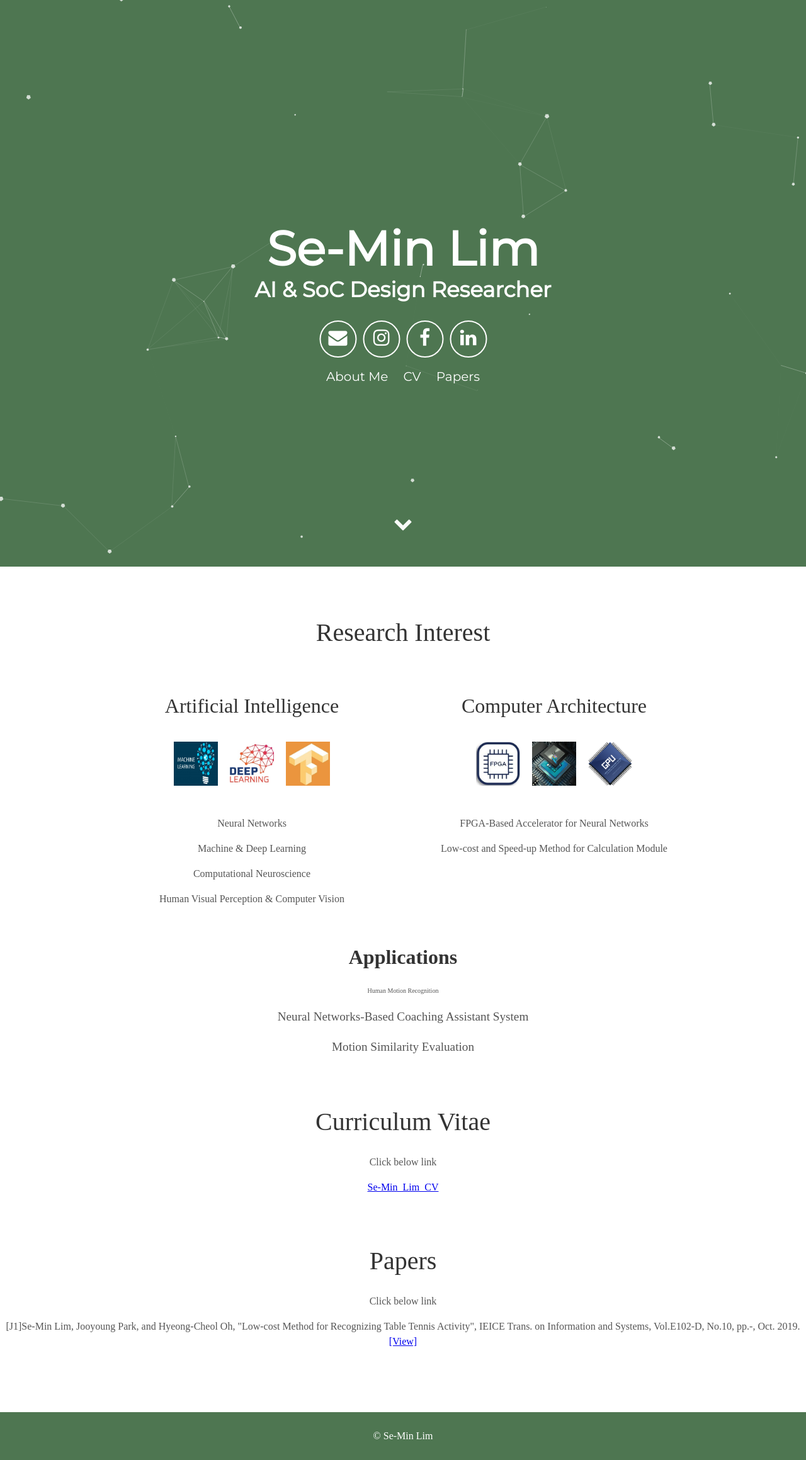
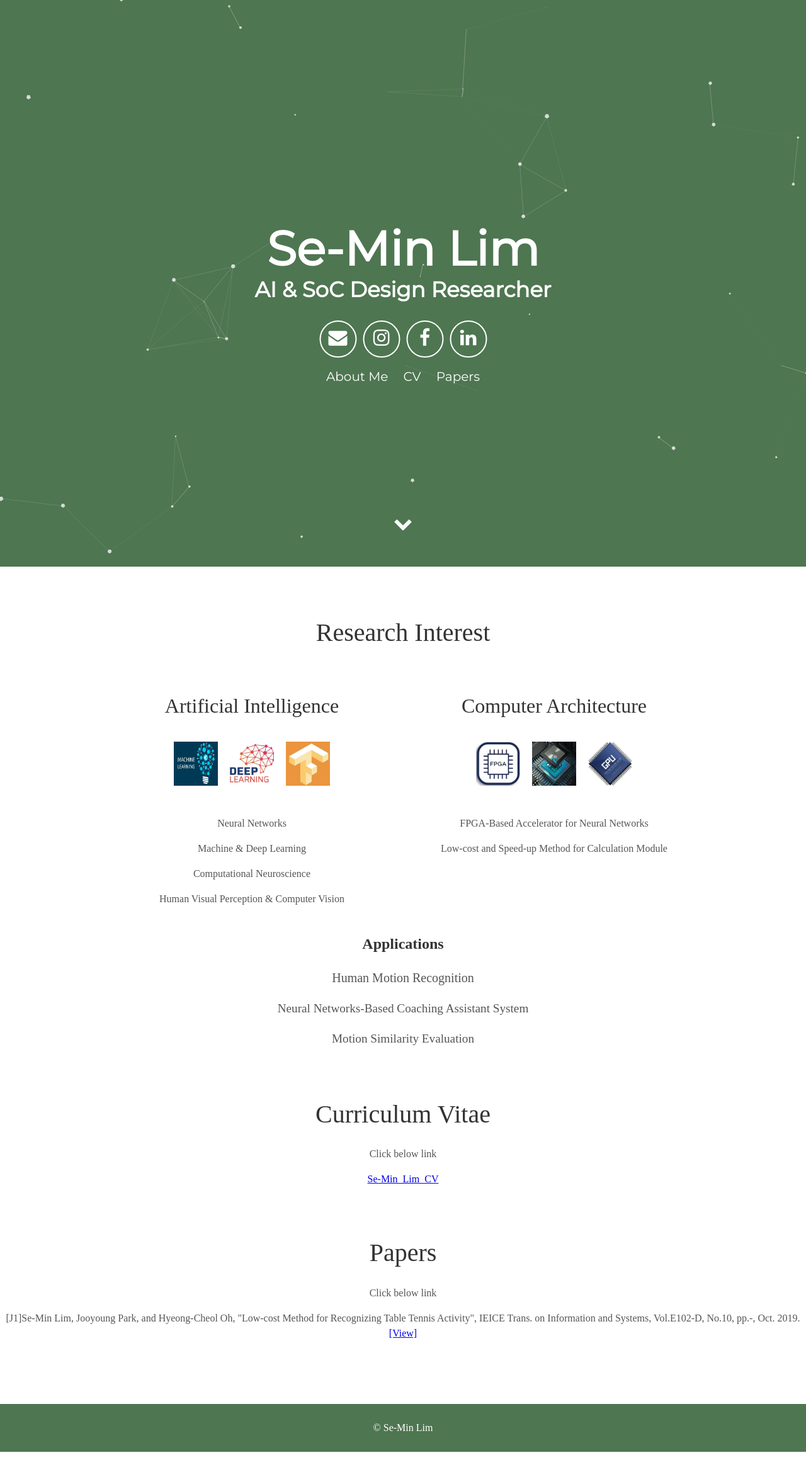
Before and after one commit to SeMinLim/SeMinLim.github.io, a Jekyll site: the page built from index.html, in a window 1280 px wide. Shown: the whole page at 63% size. Built offline with Jekyll 4.4.1, drawn with Linux system fonts in a browser that asks for light colours; some web fonts are replaced.

Commit message:
Update about.html

```diff
--- a/_includes/about.html
+++ b/_includes/about.html
@@ -22,8 +22,8 @@
   </div>
 </div>
 <div class="user-details" style="margin:-30px 0px 0px 0px;">
-  <h2>Applications</h2>
-  <p style="font-size:10px;">Human Motion Recognition</p>
+  <h3>Applications</h3>
+  <p style="font-size:20px;">Human Motion Recognition</p>
   <p>Neural Networks-Based Coaching Assistant System</p>
   <p>Motion Similarity Evaluation</p>
 </div>
```
